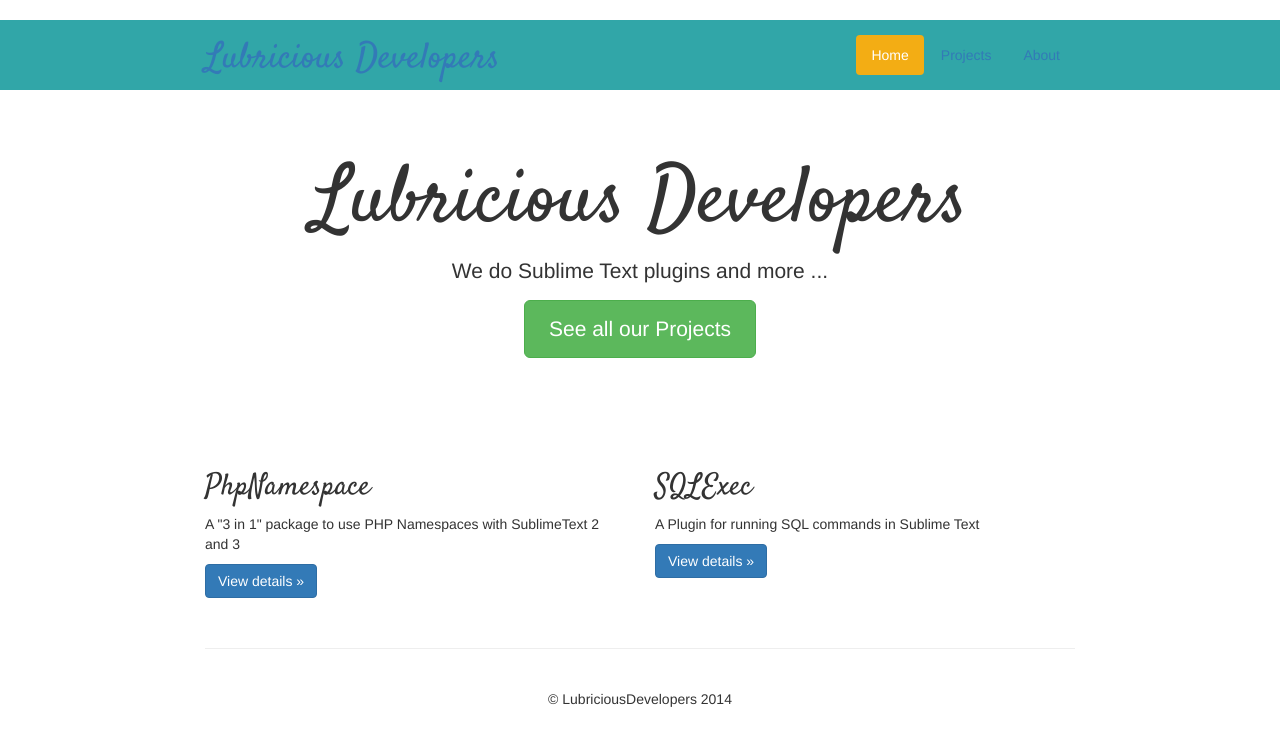
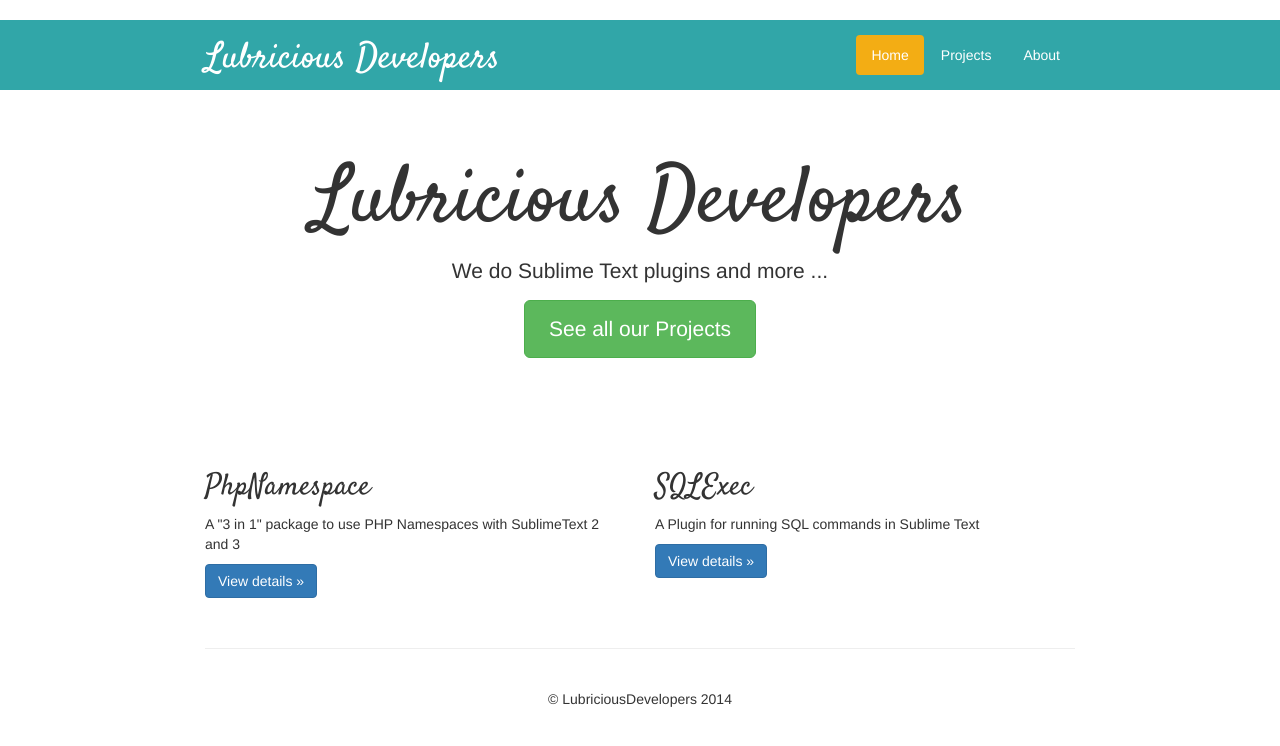
Before and after one commit to LubriciousDevelopers/lubriciousdevelopers.github.io, a Jekyll site: the page built from index.html, in a window 1280 px wide. Shown: the top 746 px of the page. Built offline with Jekyll 4.4.1, drawn with Linux system fonts in a browser that asks for light colours; nearby versions of some CDN libraries.

Commit message:
Change header

```diff
--- a/css/styles.css
+++ b/css/styles.css
@@ -43,6 +43,10 @@
     background-color: #F3AD14;
 }
 
+div.header a {
+    color: #FFF;
+}
+
 div.header .nav a:hover {
     color: #FFF;
     background-color: #1B808C;
```
